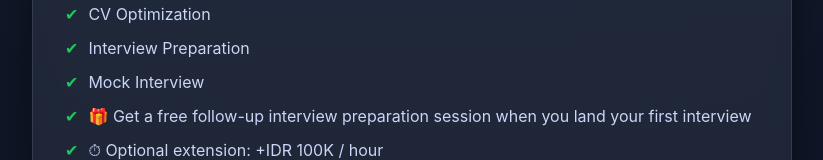
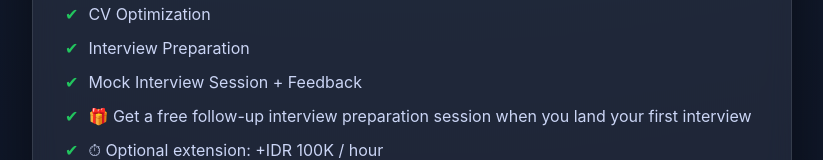
Before and after one commit to Ramzyjof/vd-fokus-landing, a Next.js app: page / in a window 1280 px wide. Shown: the part 1601-1761 px from the top of the page, without its empty margins (228-1051 px from the left). Built offline with nearby package versions, Linux system fonts and the light colour scheme.

Commit message:
Mock interview

```diff
--- a/app/page.tsx
+++ b/app/page.tsx
@@ -300,7 +300,7 @@ export default function Page() {
   {[
     "CV Optimization",
     "Interview Preparation",
-    "Mock Interview",
+    "Mock Interview Session + Feedback",
     "🎁 Get a free follow-up interview preparation session when you land your first interview",
     "⏱ Optional extension: +IDR 100K / hour"
   ].map((item, i) => (
```
